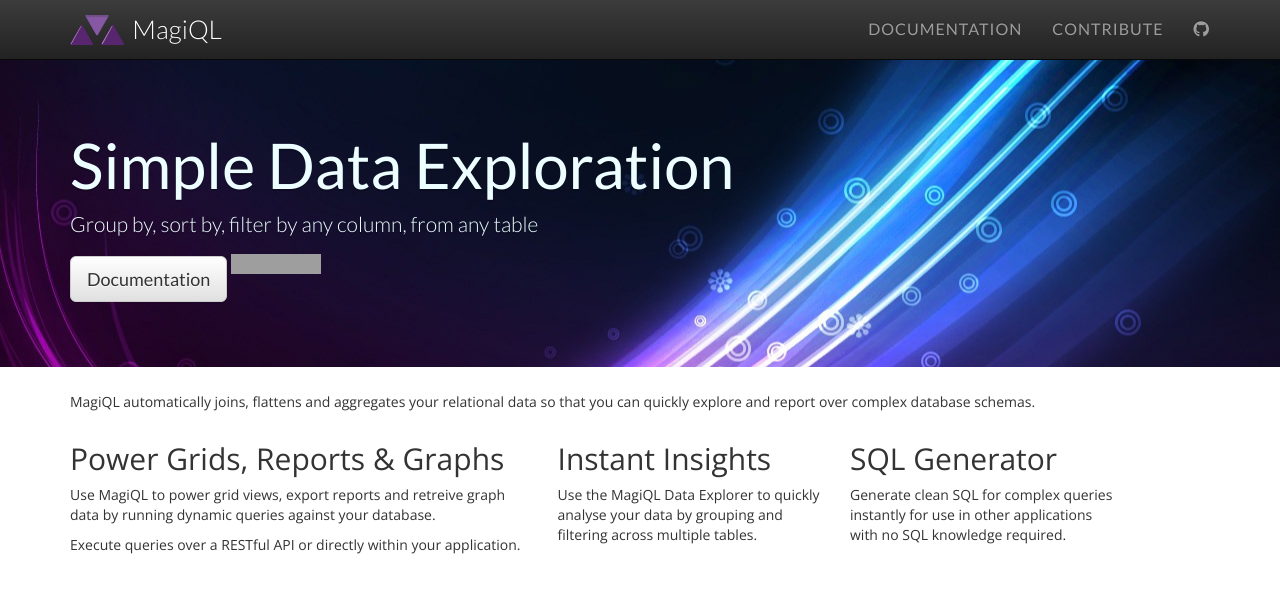
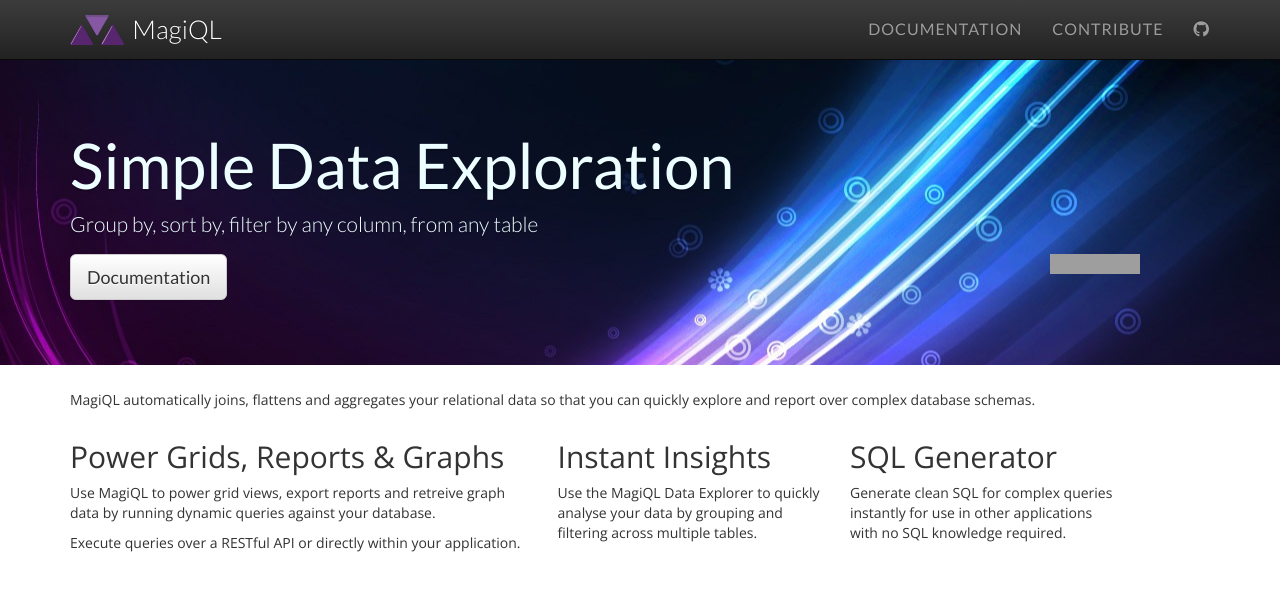
Before and after one commit to MagiQL/magiql.github.io, a Jekyll site: the page built from index.html, in a window 1280 px wide. Shown: the top 593 px of the page. Built offline with Jekyll 4.4.1, drawn with Linux system fonts in a browser that asks for light colours; nearby versions of some CDN libraries; a script that is not in the unit is left out; grey boxes are pictures that could not be loaded.

Commit message:
Update index.html

```diff
--- a/index.html
+++ b/index.html
@@ -10,7 +10,7 @@
     <p class="subtitle">Group by, sort by, filter by any column, from any table</p>
     <p>
       <a class="btn btn-default btn-lg" href="/docs/" role="button">Documentation</a>
-      <iframe src="https://ghbtns.com/github-btn.html?user=magiql&repo=magiql.github.io&type=star&count=true&size=large" frameborder="0" scrolling="0" width="160px" height="30px"></iframe>
+      <iframe class="pull-right" src="https://ghbtns.com/github-btn.html?user=magiql&repo=magiql.github.io&type=star&count=true&size=large" frameborder="0" scrolling="0" width="160px" height="30px"></iframe>
     </p>
   </div>
 </div>
```
